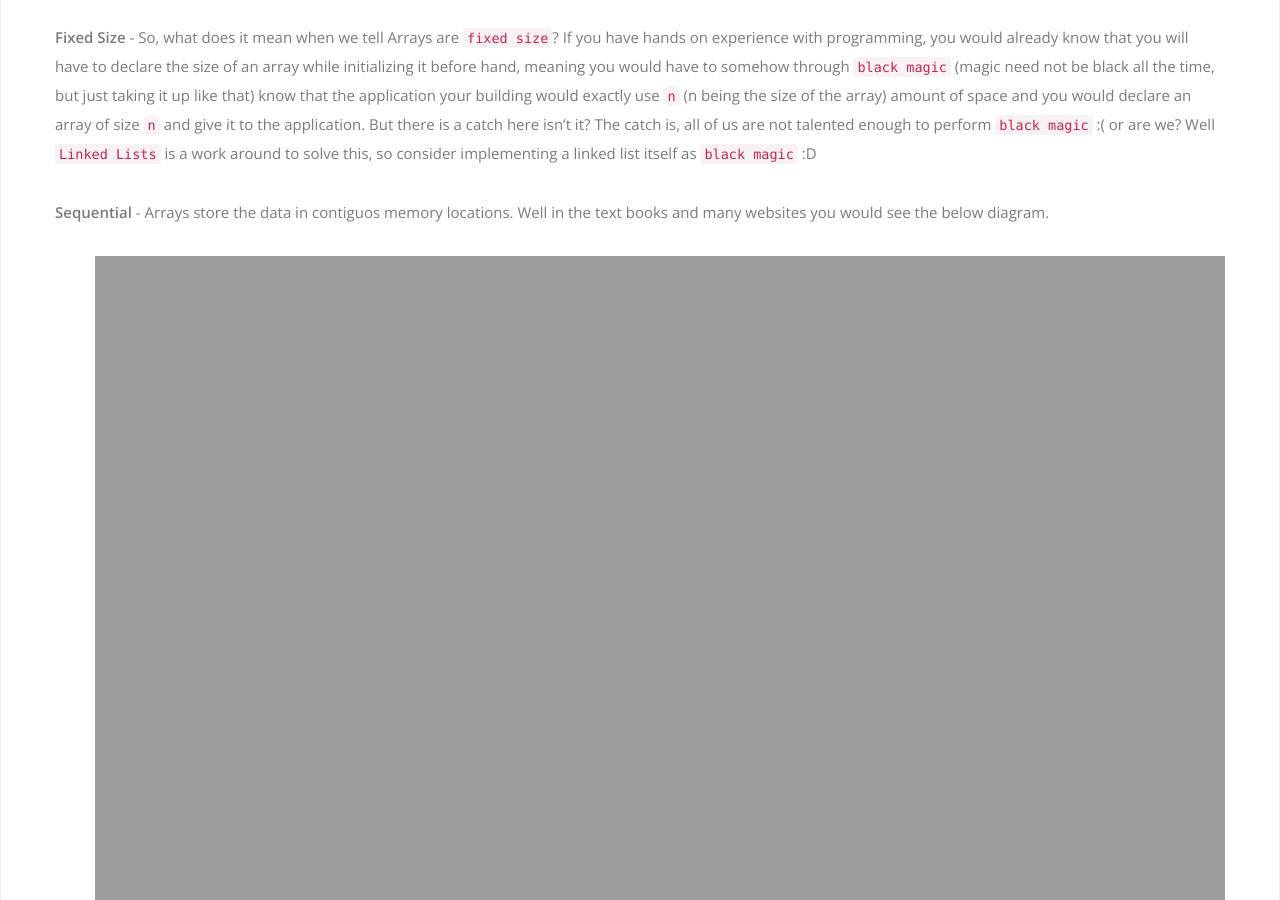
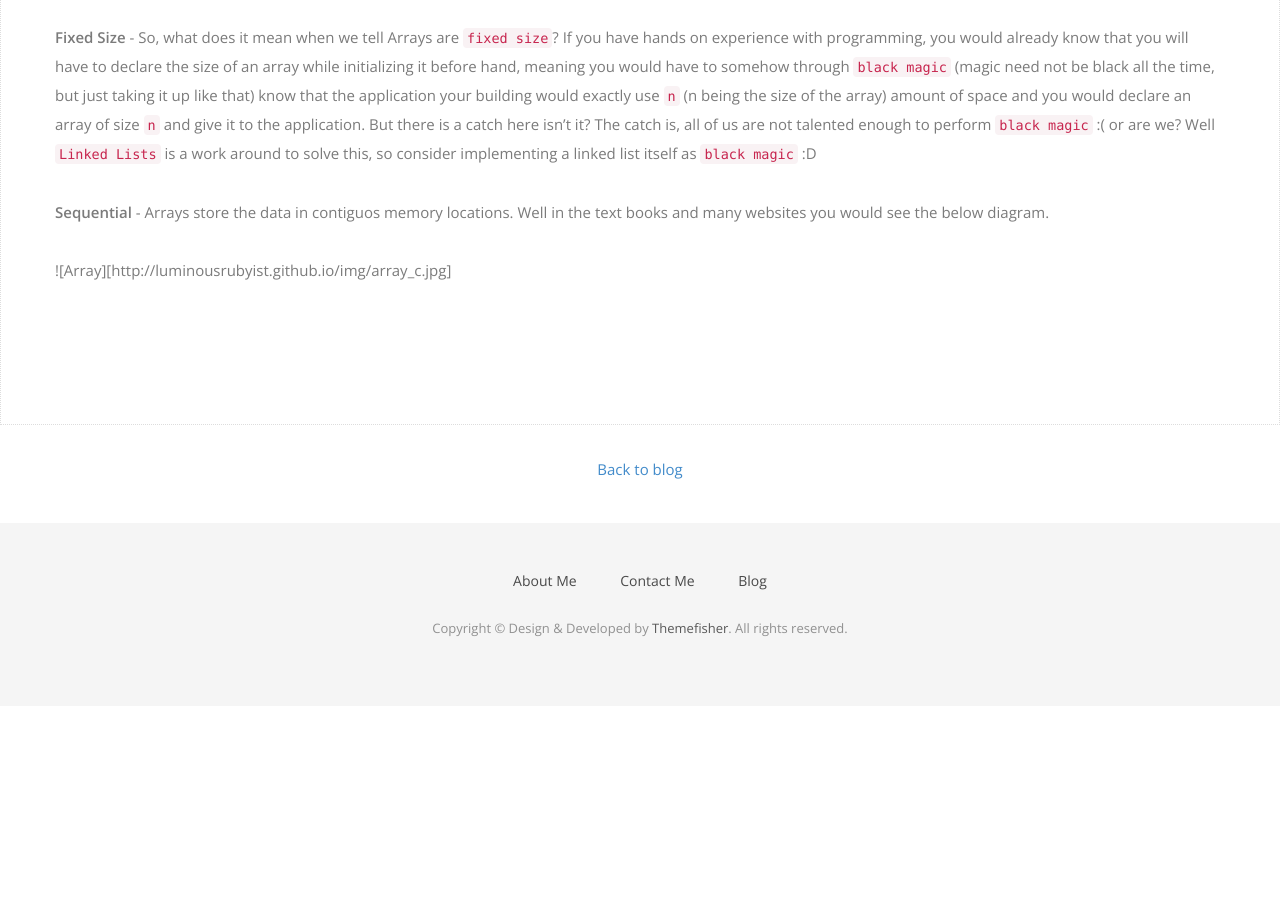
Before and after one commit to wizard-of-white-magic/wizard-of-white-magic.github.io, a Jekyll site: the page built from _posts/2017-09-25-Linked-Lists.md, in a window 1280 px wide and 900 px high, scrolled down 965 px. Built offline with Jekyll 4.4.1, drawn with Linux system fonts in a browser that asks for light colours; nearby versions of some CDN libraries; some web fonts are replaced; our own code applies the rules of GitHub Pages for plain Markdown files; after the commit the page ends 1671 px from its top, so only the background shows below that.

Commit message:
LinkedList v1.5.1

```diff
--- a/_posts/2017-09-25-Linked-Lists.md
+++ b/_posts/2017-09-25-Linked-Lists.md
@@ -18,7 +18,7 @@ So, what does it mean when we tell Arrays are `fixed size`? If you have hands on
 
 **Sequential** - Arrays store the data in contiguos memory locations. Well in the text books and many websites you would see the below diagram.
 
-![Array]({{site.url}}/img/array_c.jpg)
+![Array][{{site.url}}/img/array_c.jpg]
 
 <!--
 what are these locations exactly? What does `contiguos/sequential` mean? It means, that the `compiler` would in advance request for the `n` amount of space in `main memory` (RAM - Random Access Memory) `FYI RAM is the place, where all the programs at runtime runs or are executed` and the Operating System, in-turn being the `resource manager` allocate the requested `n` amount of space in the `main memory` here, the operating system makes sure that the space it is allocating for the program is all continous, next to each other, the boxes in the above diagram represent continous/contiguos blocks/chunks of memory in `RAM` hope this rings some bells, but what would Operating System do, if `n` amount of space we requested for is not availabe in the `main memory`? Operating System would just throw an `Insufficient Memory Exception` Exceptions are nothing but errors, but there are many differences to exceptions as compared to errors, but that is for another post, for now think of it as, the operating system would just throw an error at us. Even though the required `n` amount of space is present in RAM, but all spread out across the RAM and not continous, still we would not be able to utilize the space as it is not present continously. Now, isn't this in efficient usage of Main Memory??
```
